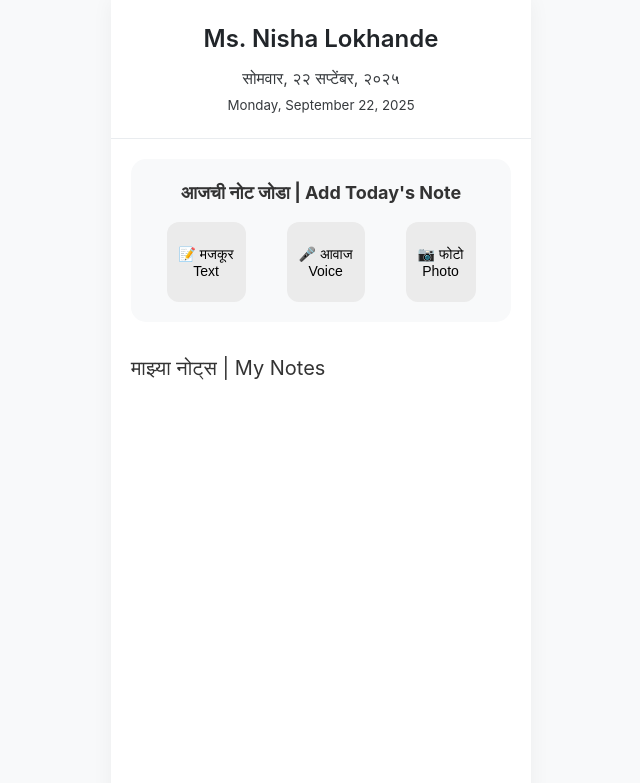
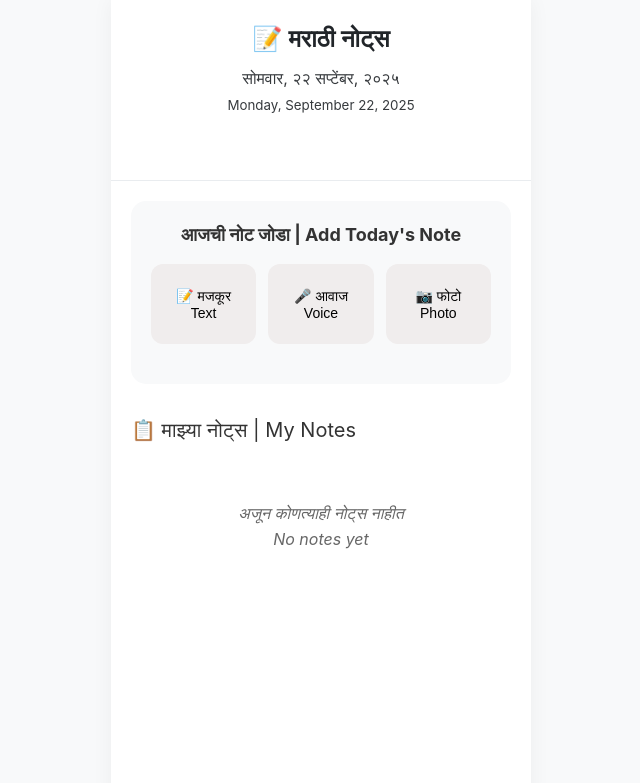
Before and after one commit to ArindamKD/marathi-notes-app, a plain HTML site: page index.html in a window 1280 px wide. Shown: the whole page, without its empty margins (319-959 px from the left). Drawn offline with Linux system fonts and the light colour scheme.

Commit message:
Update index.html

```diff
--- a/index.html
+++ b/index.html
@@ -73,14 +73,14 @@
         }
 
         .note-buttons {
-            display: flex;
-            justify-content: space-around;
-            gap: 10px;
-            flex-wrap: wrap;
+            display: grid;
+            grid-template-columns: 1fr 1fr 1fr;
+            gap: 12px;
+            margin-bottom: 20px;
         }
 
         .note-btn {
-            background: #ebebeb;
+            background: #f0eded;
             color: black;
             border: none;
             border-radius: 12px;
@@ -98,9 +98,8 @@
         }
 
         .note-btn:hover {
-            background: #171717;
+            background: #1c1c1c;
             color: white;
-
             transform: translateY(-1px);
         }
 
@@ -370,8 +369,12 @@
 <body>
     <div class="container">
         <div class="header">
-            <h1>Ms. Nisha Lokhande</h1>
+            <h1>📝 मराठी नोट्स</h1>
             <div class="date-display" id="todayDate"></div>
+            <div class="language-toggle">
+                <button class="lang-btn active" onclick="setLanguage('mr')">मराठी</button>
+                <button class="lang-btn" onclick="setLanguage('en')">English</button>
+            </div>
         </div>
 
         <div class="main-content">
@@ -417,8 +420,8 @@
             <!-- Notes List Section -->
             <div class="notes-section">
                 <div class="section-title">
-                    माझ्या नोट्स | My Notes
-                </div
+                    📋 माझ्या नोट्स | My Notes
+                </div>
                 <div class="notes-list" id="notesList">
                     <!-- Notes will be loaded here -->
                 </div>
```
